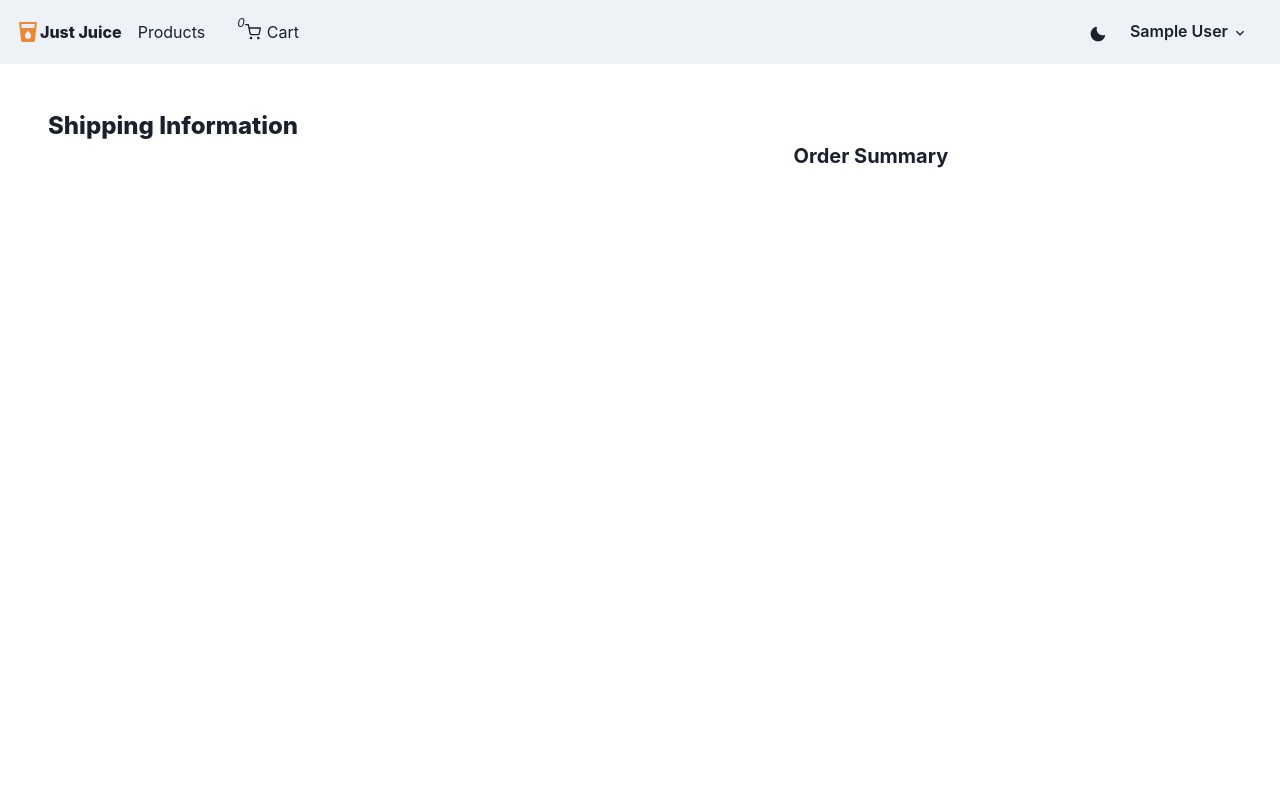
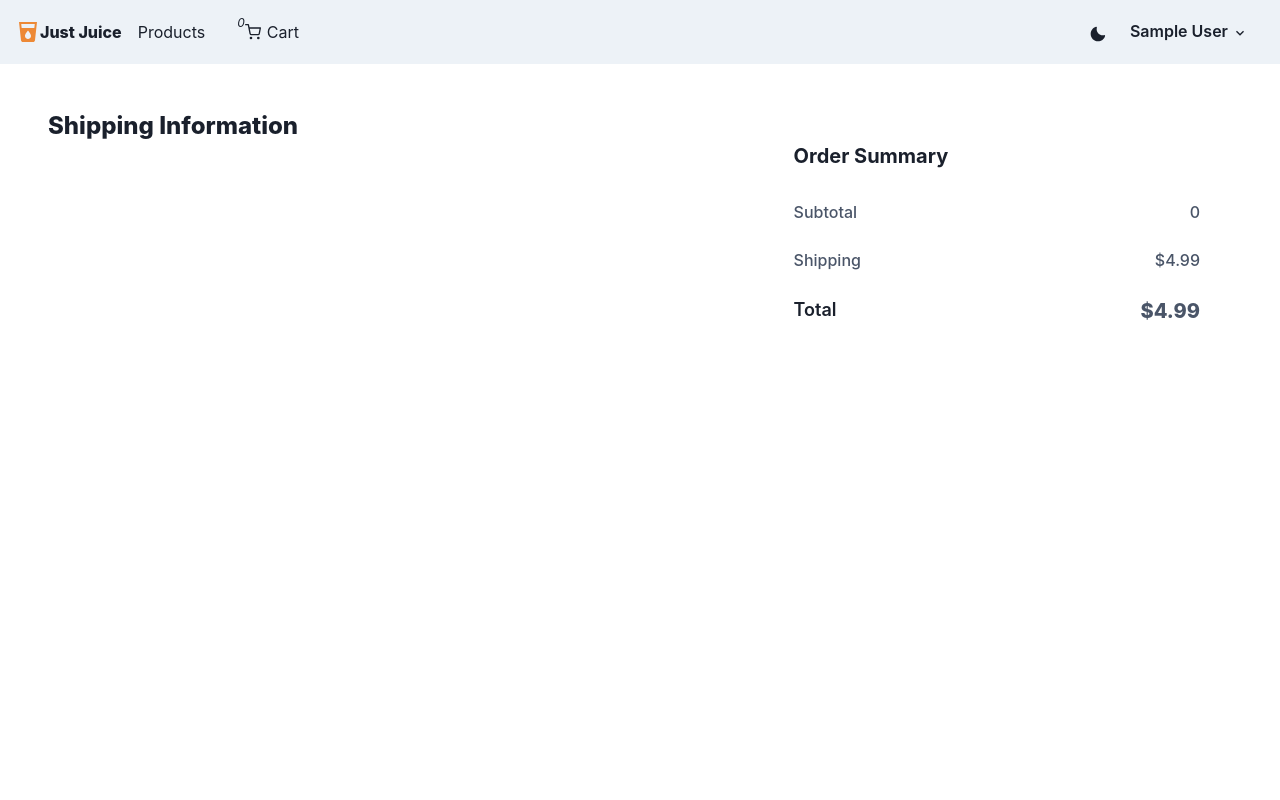
Before and after one commit to Sheldon-Pierce/Just-Juice-React, a React (Create React App) app in the folder client/: page /checkout in a window 1280 px wide. Shown: the top 800 px of the page. Built offline with nearby package versions, Linux system fonts and the light colour scheme; sample sign-in values are in the browser's storage.

Commit message:
Fixing Checkout Total

```diff
--- a/client/src/components/CheckoutOrderSummary.js
+++ b/client/src/components/CheckoutOrderSummary.js
@@ -12,8 +12,8 @@ import {
 } from '@chakra-ui/react';
 import { useDispatch, useSelector } from 'react-redux';
 import { Link as ReactLink } from 'react-router-dom';
-import {PhoneIcon, EmailIcon, ChatIcon} from '@chakra-ui/icons'
-import {createOrder} from '../redux/actions/orderActions';
+import { PhoneIcon, EmailIcon, ChatIcon } from '@chakra-ui/icons';
+import { createOrder } from '../redux/actions/orderActions';
 import { useEffect, useState, useCallback } from 'react';
 import CheckoutItem from './CheckoutItem';
 
@@ -36,24 +36,63 @@ const CheckoutOrderSummary = () => {
   );
 
   const total = useCallback(
-        () => Number(shipping() === 0 ? Number(subtotal): Number(subtotal) + shipping()).toFixed(2),
+    () =>
+      Number(
+        shipping() === 0 ? Number(subtotal) : Number(subtotal) + shipping()
+      ).toFixed(2),
     [shipping, subtotal]
   );
 
   const onPaymentSucess = () => {
-        alert('order success')
+    alert('order success');
   };
 
   const onPaymentError = () => {
     alert('order error');
   };
 
-    return <Stack spacing='8' rounded='xl' padding='8' width='full'>
+  return (
+    <Stack spacing='8' rounded='xl' padding='8' width='full'>
       <Heading size='md'>Order Summary</Heading>
       {cart.map((item) => (
-            <CheckoutItem key={item.id} cartItem={item}/>
+        <CheckoutItem key={item.id} cartItem={item} />
       ))}
-    </Stack>;
+
+      <Stack spacing='6'>
+        <Flex justify='space-between'>
+          <Text fontWeight='medium' color={colorMode}>
+            Subtotal
+          </Text>
+          <Text fontWeight='medium' color={colorMode}>
+            {subtotal}
+          </Text>
+        </Flex>
+        <Flex justify='space-between'>
+          <Text fontWeight='medium' color={colorMode}>
+            Shipping
+          </Text>
+          <Text fontWeight='medium' color={colorMode}>
+            {shipping() === 0 ? (
+              <Badge rounded='full' px='2' fontSize='0.8em' colorScheme='green'>
+                Free
+              </Badge>
+            ) : (
+              `$${shipping()}`
+            )}
+          </Text>
+        </Flex>
+
+        <Flex justify='space-between'>
+          <Text  fontSize='lg' fontWeight='semibold'>
+            Total
+          </Text>
+          <Text fontSize='xl' fontWeight='extrabold' color={colorMode}>
+            ${Number(total())}
+          </Text>
+        </Flex>
+      </Stack>
+    </Stack>
+  );
 };
 
 export default CheckoutOrderSummary;
```
Lines whose indentation alone changed are shown as unchanged.
